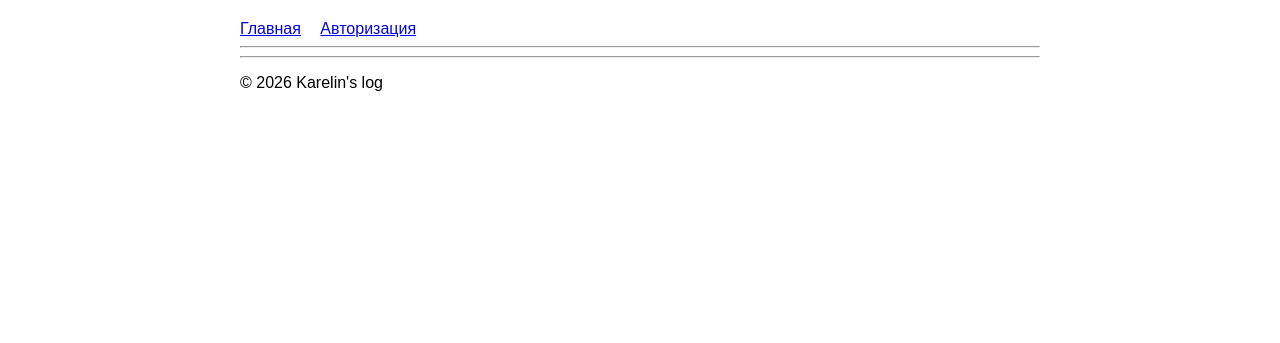
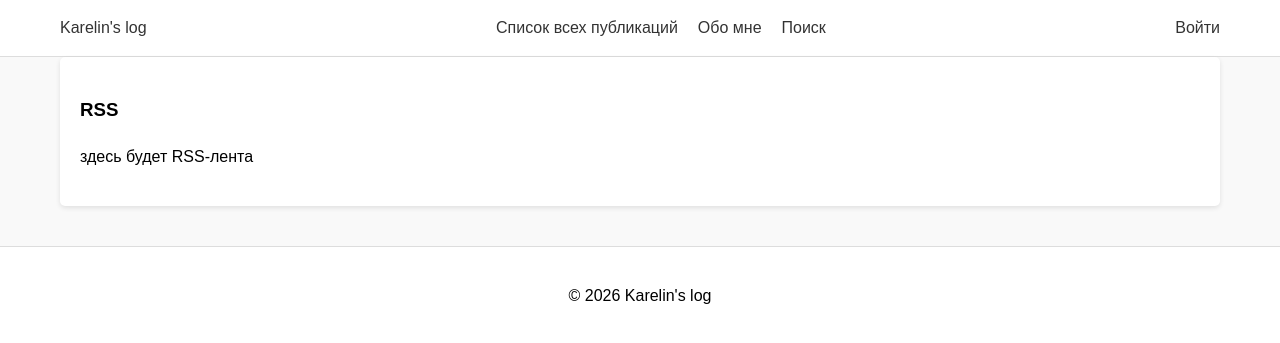
Before and after one commit to KarelinIvan/Karelin-s-Log, a FastAPI app: template app/templates/base.html in a window 1280 px wide. Shown: the top 343 px of the page. Run offline with FastAPI, Linux system fonts and the light colour scheme; the template is opened without the code that fills it, so the values that code supplies are empty; parts of the project's set-up code (start-up, migrations or seed data) failed here and were passed over.

Commit message:
подключение css стилей

```diff
--- a/app/main.py
+++ b/app/main.py
@@ -1,10 +1,12 @@
 from contextlib import asynccontextmanager
 
 from fastapi import FastAPI
+from fastapi.staticfiles import StaticFiles
 
 from app.controllers import pages, post  # noqa: F401 — регистрирует эндпоинты
 from app.controllers.pages import router as pages_router
 from app.controllers.router import router as post_router
+from app.core.templates import BASE_DIR
 
 
 @asynccontextmanager
@@ -16,6 +18,8 @@ async def lifespan(app: FastAPI):
 
 app = FastAPI(lifespan=lifespan)
 
+app.mount("/static", StaticFiles(directory=BASE_DIR / "static"), name="static")
+
 # Подключение роутеров
 app.include_router(post_router)
 app.include_router(pages_router)
--- /dev/null
+++ b/app/static/css/style.css
@@ -0,0 +1,76 @@
+/* Общие стили */
+* {
+    box-sizing: border-box;
+}
+
+body {
+    font-family: sans-serif;
+    margin: 0;
+    padding: 0;
+    line-height: 1.6;
+    background-color: #f9f9f9;
+}
+
+.container {
+    max-width: 1200px;
+    margin: 0 auto;
+    padding: 0 20px;
+}
+
+/* Шапка */
+.header {
+    background-color: #fff;
+    padding: 15px 0;
+    border-bottom: 1px solid #ddd;
+}
+
+.navbar {
+    display: flex;
+    justify-content: space-between;
+    align-items: center;
+}
+
+.navbar ul {
+    display: flex;
+    list-style: none;
+    margin: 0;
+    padding: 0;
+    gap: 20px;
+}
+
+.navbar a {
+    text-decoration: none;
+    color: #333;
+}
+
+.navbar a:hover {
+    color: #007bff;
+}
+
+/* Основная часть + сайдбар */
+.main-layout {
+    display: flex;
+    gap: 30px;
+    margin: 30px 0;
+}
+
+.content {
+    flex: 3;
+}
+
+.sidebar {
+    flex: 1;
+    background-color: #fff;
+    padding: 20px;
+    border-radius: 5px;
+    box-shadow: 0 2px 5px rgba(0, 0, 0, 0.1);
+}
+
+/* Футер */
+.footer {
+    background-color: #fff;
+    padding: 20px 0;
+    text-align: center;
+    border-top: 1px solid #ddd;
+    margin-top: 40px;
+}
--- a/app/templates/base.html
+++ b/app/templates/base.html
@@ -1,33 +1,58 @@
 <!DOCTYPE html>
 <html lang="ru">
+
 <head>
     <meta charset="UTF-8">
     <meta name="viewport" content="width=device-width, initial-scale=1.0">
     <title>{% block title %}Karelin's log{% endblock %}</title>
     <!-- Здесь можно подключить CSS -->
-    <style>
-        body { font-family: sans-serif; max-width: 800px; margin: 0 auto; padding: 20px; }
-        nav a { margin-right: 15px; }
-    </style>
+    <link rel="stylesheet" href="/static/css/style.css">
 </head>
+
 <body>
-    <nav>
-        <a href="/page">Главная</a>
-        <a href="#">Авторизация</a>
+    <header class="header">
+        <div class="container">
+            <nav class="navbar">
+                <a href="/page/">Karelin's log</a>
+                <ul>
+                    <li>
+                        <a href="#">Список всех публикаций</a>
+                    </li>
+                    <li>
+                        <a href="#">Обо мне</a>
+                    </li>
+                    <li>
+                        <a href="#">Поиск</a>
+                    </li>
+                </ul>
+
+                <a href="#">Войти</a>
                 <!-- Позже здесь появятся другие ссылки (например, "Админка") -->
             </nav>
+        </div>
+    </header>
 
-    <hr>
-
-    <main>
+    <section>
+        <div class="container">
+            <main class="content">
                 {% block content %}
                 <!-- Сюда будет вставляться содержимое дочерних шаблонов -->
                 {% endblock %}
             </main>
 
-    <footer>
-        <hr>
+            <aside class="sidebar">
+                <h3>RSS</h3>
+                <p>здесь будет RSS-лента</p>
+            </aside>
+        </div>
+    </section>
+
+
+    <footer class="footer">
+        <div class="container">
             <p>&copy; 2026 Karelin's log</p>
+        </div>
     </footer>
 </body>
+
 </html>
```
Lines whose indentation alone changed are shown as unchanged.
